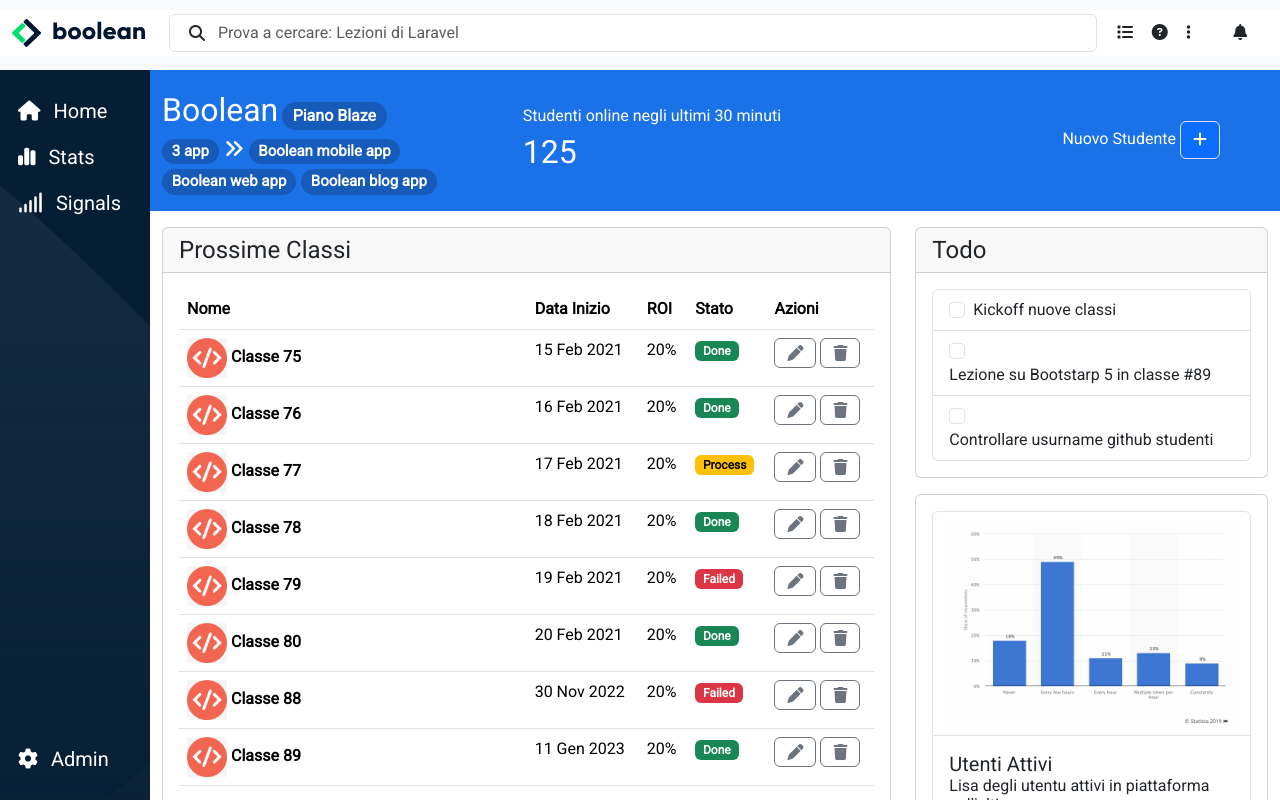
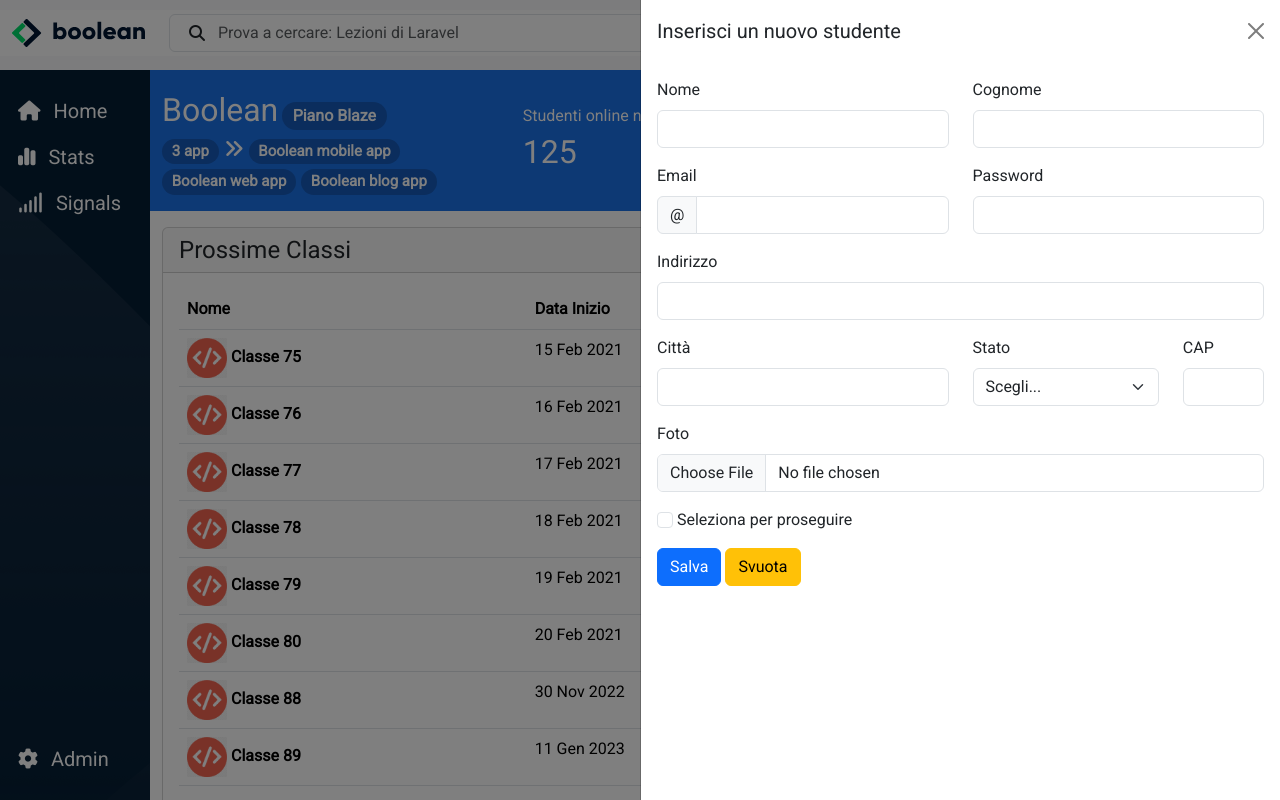
Before and after one commit to LucaZanfrisco/html-css-bootstarp-dashboard, a plain HTML site: page index.html in a window 1280 px wide. Both pictures are taken after a click on the button 1199 px from the left and 140 px from the top of the page. Drawn offline with nearby package versions, Linux system fonts and the light colour scheme.

Commit message:
Offcanvas with form inside

```diff
--- a/css/style.css
+++ b/css/style.css
@@ -60,3 +60,14 @@
     width: 2.5rem;
 }
 /* ------- */
+
+/* Offcanvas */
+#offcanvasRight{
+    width: 100%;
+}
+@media screen and (min-width: 992px) {
+    #offcanvasRight{
+        width: 50%;
+    }
+}
+/* ------- */
--- a/index.html
+++ b/index.html
@@ -89,7 +89,8 @@
                     <div class="row ms_dash-up align-items-center text-white pe-5 py-3">
                         <div class="col-12 col-lg-4 order-lg-1 text-lg-end ">
                             <span>Nuovo Studente</span>
-                            <button class="btn btn-primary border"><i class="fa-solid fa-plus"></i></button>
+                            <button class="btn btn-outline-light" type="button" data-bs-toggle="offcanvas" data-bs-target="#offcanvasRight"
+                                aria-controls="offcanvasRight"><i class="fa-solid fa-plus"></i></button>
                         </div>
                         <div class="col-12 col-lg-4">
                             <div>
@@ -358,6 +359,75 @@
             <!-- /Row flex with 2 col  -->
         </div>
         <!-- /Container responsive -->
+
+        <!-- Offcanvas -->
+        <div class="offcanvas offcanvas-end" tabindex="-1" id="offcanvasRight" aria-labelledby="offcanvasRightLabel">
+            <div class="offcanvas-header">
+                <h5 class="offcanvas-title" id="offcanvasRightLabel">Inserisci un nuovo studente</h5>
+                <button type="button" class="btn-close" data-bs-dismiss="offcanvas" aria-label="Close"></button>
+            </div>
+            <!-- Offcanvas form -->
+            <div class="offcanvas-body">
+                <form class="row">
+                    <div class="col-12 col-md-6 mb-3">
+                        <label for="name" class="form-label">Nome</label>
+                        <input type="text" class="form-control" id="name">
+                    </div>
+                    <div class="col-12 col-md-6 mb-3">
+                        <label for="surname" class="form-label">Cognome</label>
+                        <input type="text" class="form-control" id="surname">
+                    </div>
+                    <div class="col-12 col-md-6 mb-3">
+                        <label for="email" class="form-label">Email</label>
+                        <div class="input-group">
+                            <span class="input-group-text" id="basic-addon1">@</span>
+                            <input type="text" class="form-control" id="email" aria-label="Username"
+                                aria-describedby="basic-addon1">
+                        </div>
+                    </div>
+                    <div class="col-12 col-md-6 mb-3">
+                        <label for="password" class="form-label">Password</label>
+                        <input type="password" class="form-control" id="password">
+                    </div>
+                    <div class="col-12 mb-3">
+                        <label for="address" class="form-label">Indirizzo</label>
+                        <input type="text" class="form-control" id="address">
+                    </div>
+                    <div class="col-12 col-md-6 mb-3">
+                        <label for="city" class="form-label">Città</label>
+                        <input type="text" class="form-control" id="city">
+                    </div>
+                    <div class="col-12 col-md-4 mb-3">
+                        <label for="country" class="form-label">Stato</label>
+                        <select name="Stato" id="country" class="form-select">
+                            <option value="" selected disabled>Scegli...</option>
+                            <option value="IT">Italia</option>
+                            <option value="EN">Inghilterra</option>
+                            <option value="SP">Spagna</option>
+                        </select>
+                    </div>
+                    <div class="col-12 col-md-2 mb-3">
+                        <label for="cap" class="form-label">CAP</label>
+                        <input type="number" class="form-control" id="cap">
+                    </div>
+                    <label for="photo" class="form-label">Foto</label>
+                    <div class="input-group mb-3 col-12">
+                        <input type="file" class="form-control" id="photo">
+                    </div>
+                    <div class="col-12 mb-3">
+                        <input class="form-check-input" type="checkbox" value="" id="flexCheckDefault">
+                        <label class="form-check-label" for="flexCheckDefault">Seleziona per proseguire</label>
+                    </div>
+                    <div class="col-4">
+                        <button type="submit" class="btn btn-primary">Salva</button>
+                    <button type="reset" class="btn btn-warning">Svuota</button>
+                    </div>
+
+                </form>
+            </div>
+            <!-- offcanvas form -->
+        </div>
+        <!-- /Offcanvas -->
     </main>
 
     <script src="https://cdn.jsdelivr.net/npm/bootstrap@5.3.0-alpha1/dist/js/bootstrap.bundle.min.js"
```
